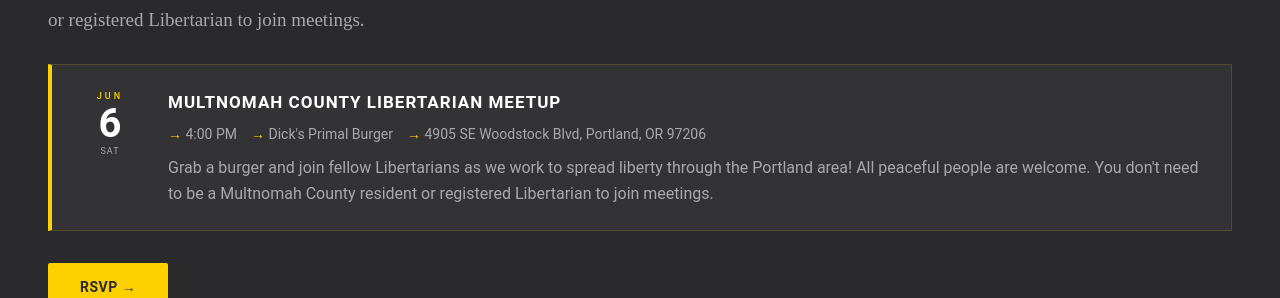
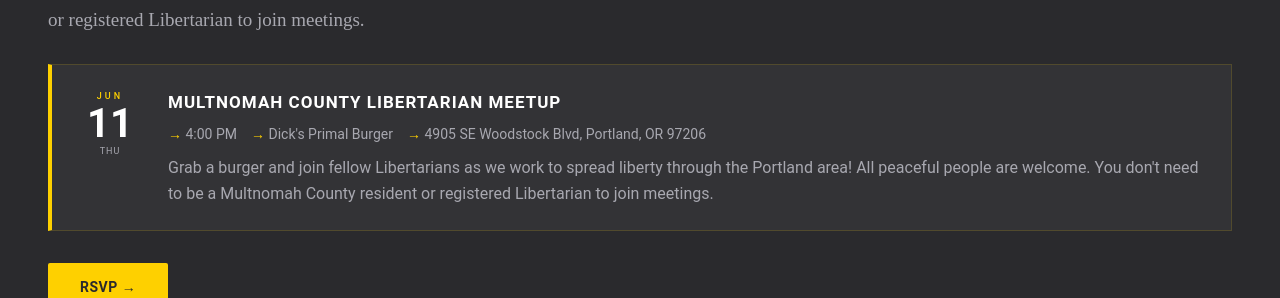
Before and after one commit to LPOregon/lpmultco, a Jekyll site: the page built from index.html, in a window 1280 px wide and 900 px high, scrolled down 1422 px. Shown: the part 160-458 px from the top of the window. Built offline with Jekyll 4.4.1, drawn with Linux system fonts in a browser that asks for light colours; a script that is not in the unit is left out.

Commit message:
Update Site Settings “site”

```diff
--- a/_data/site.yml
+++ b/_data/site.yml
@@ -9,8 +9,8 @@ meetup:
   time: 4:00 PM
   day: First Saturday of every month
   notes: Grab a burger and join fellow Libertarians as we work to spread liberty through the Portland area! All peaceful people are welcome. You don't need to be a Multnomah County resident or registered Libertarian to join meetings.
-  luma_event_id: evt-GXlrcOJswCCFIV6
-  luma_next_date: June 6, 2026
+  luma_event_id: evt-sjWmLf4QcoxrbuZ
+  luma_next_date: June 11, 2026
 resources:
   - name: World's Smallest Political Quiz
     url: https://www.theadvocates.org/quiz/
```
